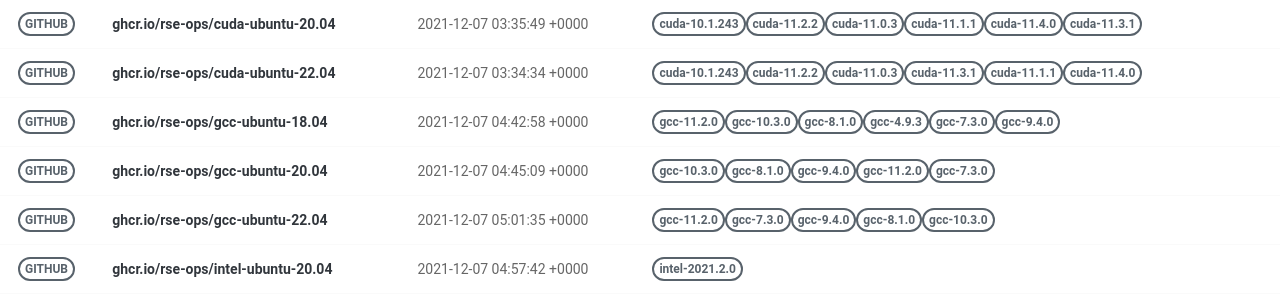
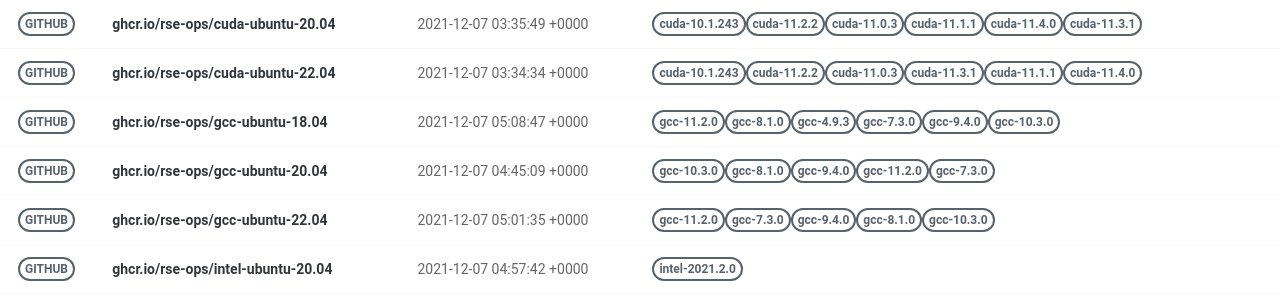
Before and after one commit to rse-ops/docker-images, a Jekyll site: the page built from pages/index.md, in a window 1280 px wide. Shown: the part 277-577 px from the top of the page. Built offline with Jekyll 4.4.1, drawn with Linux system fonts in a browser that asks for light colours; nearby versions of some CDN libraries.

Commit message:
Automated push to update library 2021-12-07

```diff
--- a/_library/ghcr.io-rse-ops-gcc-ubuntu-18.04.md
+++ b/_library/ghcr.io-rse-ops-gcc-ubuntu-18.04.md
@@ -1,7 +1,7 @@
 ---
 layout: container
 name: ghcr.io/rse-ops/gcc-ubuntu-18.04
-updated_at: 2021-12-07 04:42:58.579988
+updated_at: 2021-12-07 05:08:47.510247
 
 
 container_url: https://github.com/orgs/rse-ops/packages/container/package/gcc-ubuntu-18.04
```
Also changed, not shown: other parts of _library/ghcr.io-rse-ops-gcc-ubuntu-18.04.md (+3 -3 lines).
